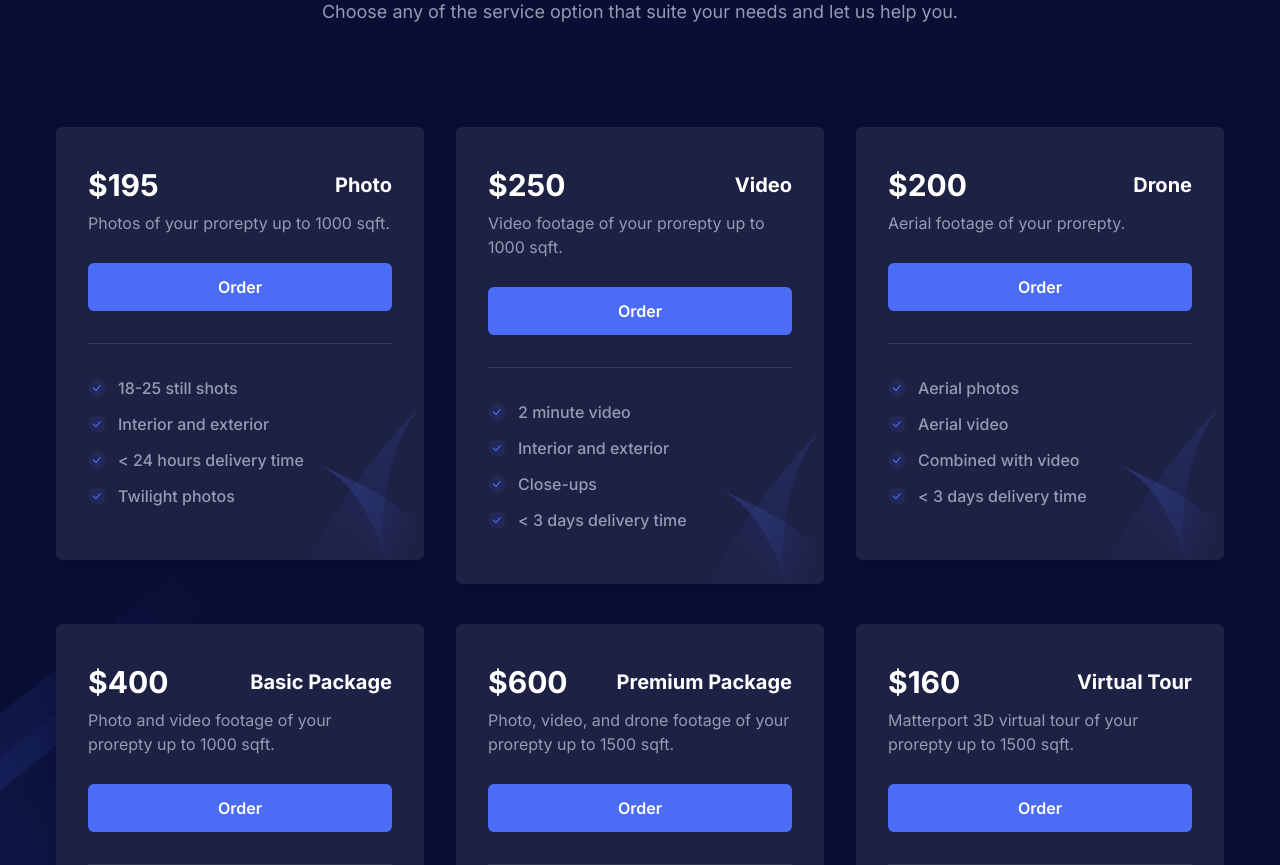
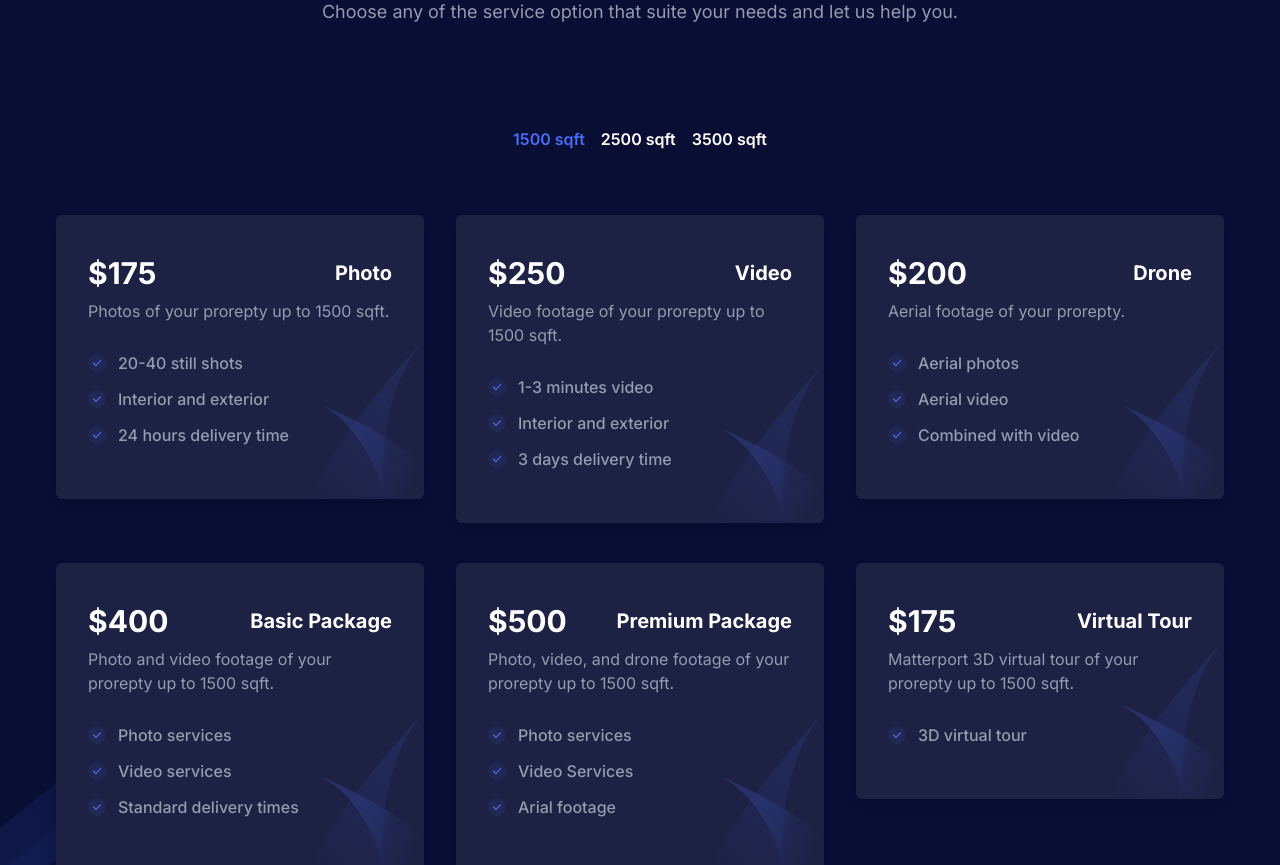
Before and after one commit to vasshorin/refav, a Next.js app: page / in a window 1280 px wide. Shown: the part 3140-4005 px from the top of the page. Built offline with nearby package versions, Linux system fonts and the light colour scheme.

Commit message:
Change pricing

```diff
--- a/components/Pricing/PricingBox.tsx
+++ b/components/Pricing/PricingBox.tsx
@@ -1,11 +1,10 @@
 const PricingBox = (props: {
   price: string;
-  duration: string;
   packageName: string;
   subtitle: string;
   children: React.ReactNode;
 }) => {
-  const { price, duration, packageName, subtitle, children } = props;
+  const { price, packageName, subtitle, children } = props;
 
   return (
     <div className="w-full">
@@ -23,11 +22,11 @@ const PricingBox = (props: {
           </h4>
         </div>
         <p className="mb-7 text-base text-body-color">{subtitle}</p>
-        <div className="mb-8 border-b border-body-color border-opacity-10 pb-8 dark:border-white dark:border-opacity-10">
+        {/* <div className="mb-8 border-b border-body-color border-opacity-10 pb-8 dark:border-white dark:border-opacity-10">
           <button className="flex w-full items-center justify-center rounded-md bg-primary p-3 text-base font-semibold text-white transition duration-300 ease-in-out hover:bg-opacity-80 hover:shadow-signUp">
             Order
           </button>
-        </div>
+        </div> */}
         <div>{children}</div>
         <div className="absolute bottom-0 right-0 z-[-1]">
           <svg
--- a/components/Pricing/index.tsx
+++ b/components/Pricing/index.tsx
@@ -6,6 +6,18 @@ import PricingBox from "./PricingBox";
 
 const Pricing = () => {
   const [isMonthly, setIsMonthly] = useState(true);
+  const [selectedSqft, setSelectedSqft] = useState(1500);
+
+  const calculatePrice = (sqft, ppsqft) => {
+    // Define your pricing logic here
+    if (sqft === 1500) {
+      return Math.round(1500 * ppsqft);
+    } else if (sqft === 2500) {
+      return Math.round(2500 * ppsqft)
+    } else if (sqft === 3500) {
+      return Math.round(3500 * ppsqft)
+    }
+  };
 
   return (
     <section id="pricing" className="relative z-10 py-16 md:py-20 lg:py-28">
@@ -16,71 +28,109 @@ const Pricing = () => {
           center
           width="665px"
         />
+
+        <div className="w-full">
+          <div className="wow fadeInUp mb-8 flex justify-center md:mb-12 lg:mb-16" data-wow-delay=".1s">
+            <span
+              onClick={() => setSelectedSqft(1500)}
+              className={`${selectedSqft === 1500
+                  ? "pointer-events-none text-primary"
+                  : "text-dark dark:text-white"
+                } mr-4 cursor-pointer text-base font-semibold`}
+            >
+              1500 sqft
+            </span>
+            <span
+              onClick={() => setSelectedSqft(2500)}
+              className={`${selectedSqft === 2500
+                  ? "pointer-events-none text-primary"
+                  : "text-dark dark:text-white"
+                } mr-4 cursor-pointer text-base font-semibold`}
+            >
+              2500 sqft
+            </span>
+            <span
+              onClick={() => setSelectedSqft(3500)}
+              className={`${selectedSqft === 3500
+                  ? "pointer-events-none text-primary"
+                  : "text-dark dark:text-white"
+                } cursor-pointer text-base font-semibold`}
+            >
+              3500 sqft
+            </span>
+          </div>
+        </div>
+
         <div className="grid grid-cols-1 gap-x-8 gap-y-10 md:grid-cols-2 lg:grid-cols-3">
           <PricingBox
             packageName="Photo"
-            price={isMonthly ? "195" : "120"}
-            duration={isMonthly ? "mo" : "yr"}
-            subtitle="Photos of your prorepty up to 1000 sqft."
+            price={selectedSqft === 1500 ? "175" : selectedSqft === 2500 ? "200" : "230"}
+            subtitle={`Photos of your prorepty up to ${selectedSqft} sqft.`}
           >
-            <OfferList text="18-25 still shots" status="active" />
+            <OfferList text="20-40 still shots" status="active" />
             <OfferList text="Interior and exterior" status="active" />
-            <OfferList text="< 24 hours delivery time" status="active" />
-            <OfferList text="Twilight photos" status="active" />
+            <OfferList text="24 hours delivery time" status="active" />
           </PricingBox>
           <PricingBox
             packageName="Video"
-            price={isMonthly ? "250" : "120"}
-            duration={isMonthly ? "mo" : "yr"}
-            subtitle="Video footage of your prorepty up to 1000 sqft."
+            price={selectedSqft === 1500 ? "250" : selectedSqft === 2500 ? "300" : "350"}
+            subtitle={`Video footage of your prorepty up to ${selectedSqft} sqft.`}
           >
-            <OfferList text="2 minute video" status="active" />
+            <OfferList text="1-3 minutes video" status="active" />
             <OfferList text="Interior and exterior" status="active" />
-            <OfferList text="Close-ups" status="active" />
-            <OfferList text="< 3 days delivery time" status="active" />
+            <OfferList text="3 days delivery time" status="active" />
           </PricingBox>
           <PricingBox
             packageName="Drone"
-            price={isMonthly ? "200" : "120"}
-            duration={isMonthly ? "mo" : "yr"}
+            price={selectedSqft === 1500 ? "200" : selectedSqft === 2500 ? "220" : "240"}
             subtitle="Aerial footage of your prorepty."
           >
             <OfferList text="Aerial photos" status="active" />
             <OfferList text="Aerial video" status="active" />
             <OfferList text="Combined with video" status="active" />
-            <OfferList text="< 3 days delivery time" status="active" />
           </PricingBox>
           <PricingBox
             packageName="Basic Package"
-            price={isMonthly ? "400" : "120"}
-            duration={isMonthly ? "mo" : "yr"}
-            subtitle="Photo and video footage of your prorepty up to 1000 sqft."
+            price={selectedSqft === 1500 ? "400" : selectedSqft === 2500 ? "475" : "550"}
+            subtitle={`Photo and video footage of your prorepty up to ${selectedSqft} sqft.`}
           >
             <OfferList text="Photo services" status="active" />
             <OfferList text="Video services" status="active" />
-            <OfferList text="Standart delivery times" status="active" />
+            <OfferList text="Standard delivery times" status="active" />
           </PricingBox>
           <PricingBox
             packageName="Premium Package"
-            price={isMonthly ? "600" : "789"}
-            duration={isMonthly ? "mo" : "yr"}
-            subtitle="Photo, video, and drone footage of your prorepty up to 1500 sqft."
+            price={selectedSqft === 1500 ? "500" : selectedSqft === 2500 ? "600" : "700"}
+            subtitle={`Photo, video, and drone footage of your prorepty up to ${selectedSqft} sqft.`}
           >
-            <OfferList text="includes basic package" status="active" />
-            <OfferList text="Arial photos" status="active" />
-            <OfferList text="Arial videos" status="active" />
+            <OfferList text="Photo services" status="active" />
+            <OfferList text="Video Services" status="active" />
+            <OfferList text="Arial footage" status="active" />
           </PricingBox>
           <PricingBox
             packageName="Virtual Tour"
-            price={isMonthly ? "160" : "999"}
-            duration={isMonthly ? "mo" : "yr"}
-            subtitle="Matterport 3D virtual tour of your prorepty up to 1500 sqft."
+            price={selectedSqft === 1500 ? "175" : selectedSqft === 2500 ? "210" : "260"}
+            subtitle={`Matterport 3D virtual tour of your prorepty up to ${selectedSqft} sqft.`}
           >
             <OfferList text="3D virtual tour" status="active" />
+          </PricingBox>
+
+          <PricingBox
+            packageName="Floor plan"
+            price={"0.095/sqft"}
+            subtitle={`Schematic 2D floor plan of the property.`}
+          >
+            <OfferList text="Minimum charge of $165" status="active" />
             <OfferList text="Floor plan" status="active" />
-            <OfferList text="3D dollhouse view" status="active" />
+          </PricingBox>
 
-
+          <PricingBox
+            packageName="Twilight photos/video"
+            price={"250"}
+            subtitle={``}
+          >
+            <OfferList text="HDR twilight photos" status="active" />
+            <OfferList text="Twilight video" status="active" />
           </PricingBox>
         </div>
       </div>
```
